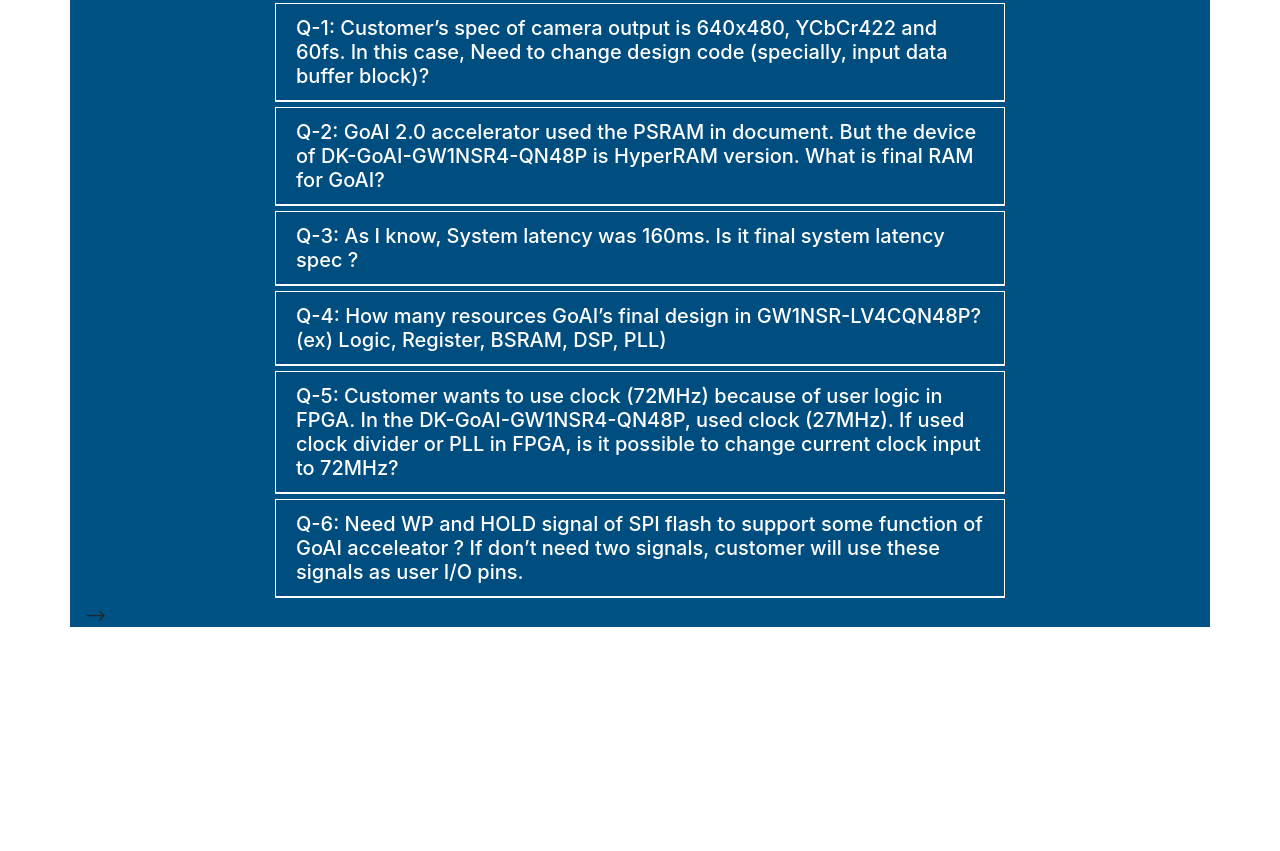
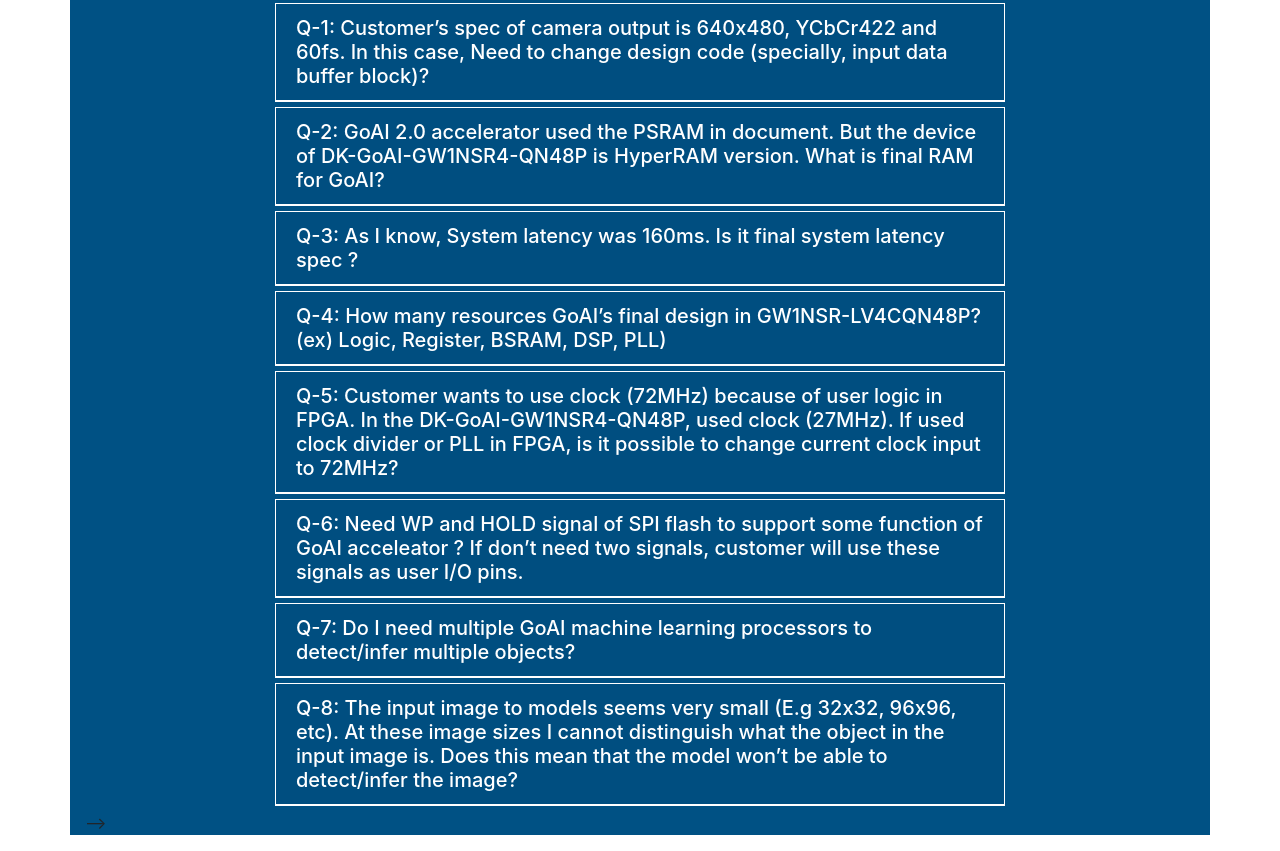
Before and after one commit to gowinsemi/GoAI_2_0, a website: page index.html in a window 1280 px wide. Shown: the part 344-1195 px from the top of the page. Before the commit the page ends 987 px from the top, so only its background shows below. Drawn offline with nearby package versions, Linux system fonts and the light colour scheme.

Commit message:
Update index.html

```diff
--- a/index.html
+++ b/index.html
@@ -122,7 +122,37 @@
                               </div>
                             </div>
                           </div>
+                          <div class="card">
+                            <div class="card-header" role="tab" id="headingThree">
+                              <h5 class="mb-0">
+                                <a class="collapsed" data-toggle="collapse" href="#collapsesix" aria-expanded="false" aria-controls="collapsesix">
+                                  Q-7: Do I need multiple GoAI machine learning processors to detect/infer multiple objects?
+                                </a>
+                              </h5>
+                            </div>
+                            <div id="collapsesix" class="collapse" role="tabpanel" aria-labelledby="headingThree" data-parent="#accordion">
+                              <div class="card-body">
+                                No, Machine learning models can be developed to detect multiple outputs from the same model.  This means that one GoAI machine learning processor can be used for multiple outputs.
+                              </div>
+                            </div>
+                          </div>
+                          <div class="card">
+                            <div class="card-header" role="tab" id="headingThree">
+                              <h5 class="mb-0">
+                                <a class="collapsed" data-toggle="collapse" href="#collapsesix" aria-expanded="false" aria-controls="collapsesix">
+                                  Q-8: The input image to models seems very small (E.g 32x32, 96x96, etc).  At these image sizes I cannot distinguish what the object in the input image is.  Does this mean that the model won’t be able to detect/infer the image?
+                                </a>
+                              </h5>
+                            </div>
+                            <div id="collapsesix" class="collapse" role="tabpanel" aria-labelledby="headingThree" data-parent="#accordion">
+                              <div class="card-body">
+                                No, Machine learning models are capable of inference on objects in images that the human eye cannot necessarily see.  A larger model input does not necessarily improve the detection/inference result, yet does require more processing.  For this reason, the input of image detection models are often times small.                              </div>
+                            </div>
+                          </div>
+
+
                         </div>
+
 
                     </div>
                   </div> -->
```
